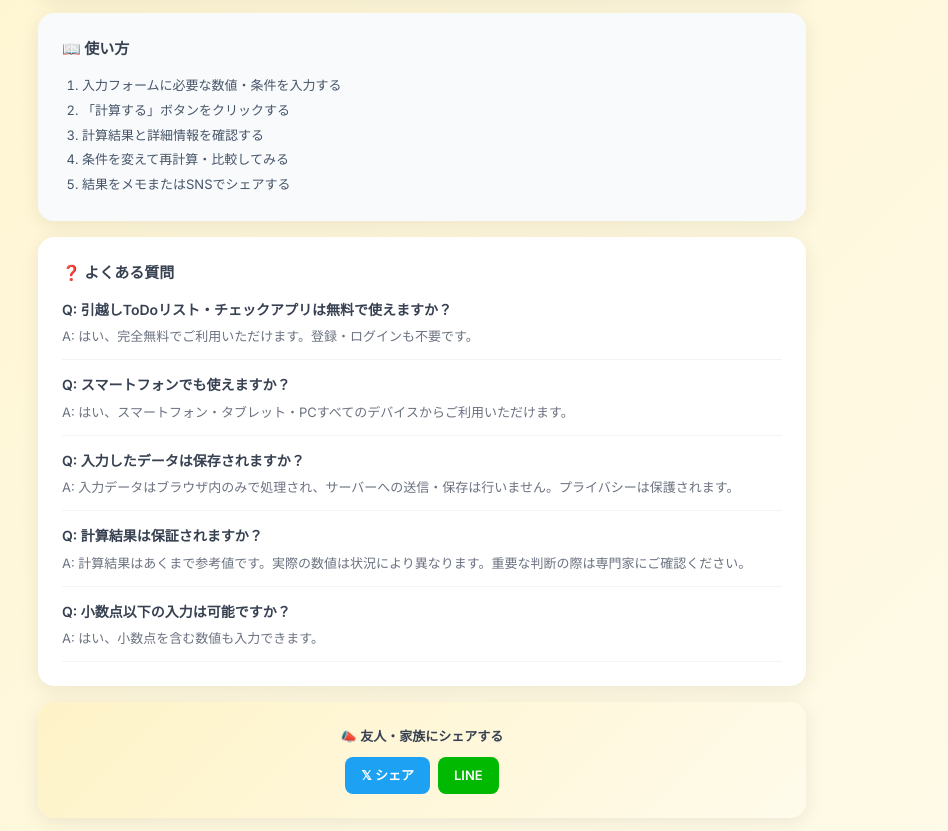
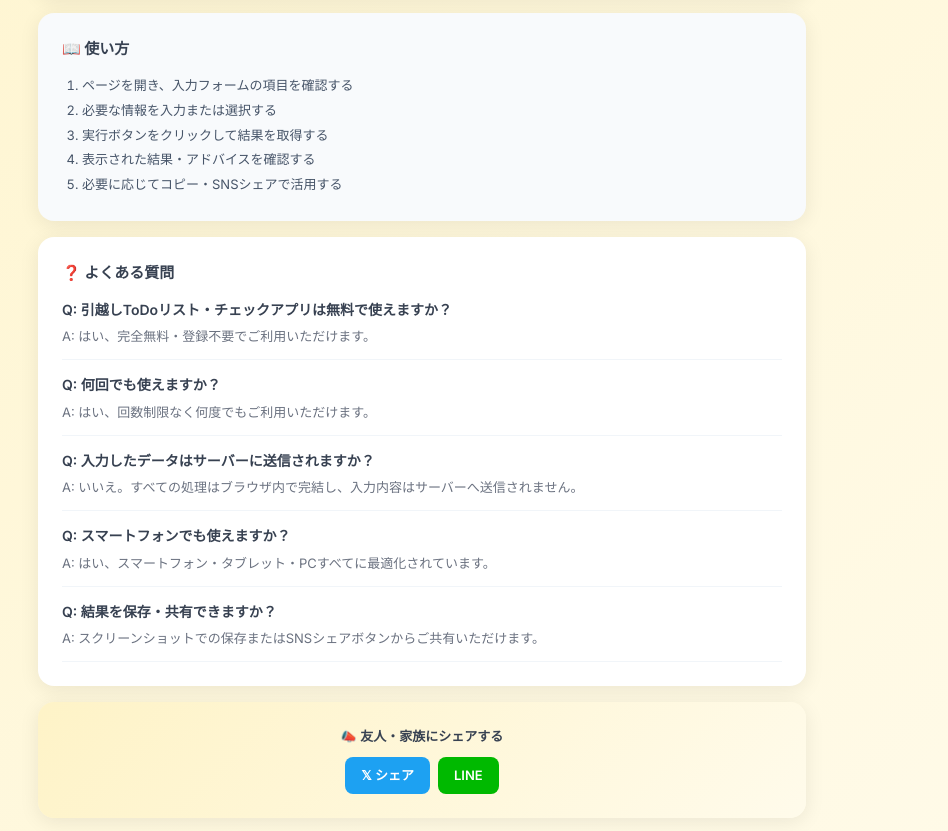
Before and after one commit to appadaycreator/moving-checklist-app, a plain HTML site: page index.html in a window 1280 px wide. Shown: the part 865-1696 px from the top of the page, without its empty margins (218-1166 px from the left). Drawn offline with Linux system fonts and the light colour scheme.

Commit message:
improve: PDCA自動改善 2026-05-25

```diff
--- a/index.html
+++ b/index.html
@@ -27,7 +27,7 @@
     <!-- AdSense -->
     <script async src="https://pagead2.googlesyndication.com/pagead/js/adsbygoogle.js?client=ca-pub-8427583028015858" crossorigin="anonymous"></script>
     <script type="application/ld+json">{"@context":"https://schema.org","@type":"WebApplication","name":"引越しToDoリスト・チェックアプリ","description":"引越し前後の手続き・準備を時系列チェックリストで管理。スケジュール計算も自動化。登録不要・完全無料でご利用いただけます。","url":"https://appadaycreator.com/moving-checklist-app/","applicationCategory":"UtilityApplication","operatingSystem":"Any","inLanguage":"ja","offers":{"@type":"Offer","price":"0","priceCurrency":"JPY"},"author":{"@type":"Organization","name":"AppADayCreator","url":"https://appadaycreator.com/"}}</script>
-    <script type="application/ld+json">{"@context": "https://schema.org", "@type": "FAQPage", "mainEntity": [{"@type": "Question", "name": "引越しToDoリスト・チェックアプリは無料で使えますか？", "acceptedAnswer": {"@type": "Answer", "text": "はい、完全無料でご利用いただけます。登録・ログインも不要です。"}}, {"@type": "Question", "name": "スマートフォンでも使えますか？", "acceptedAnswer": {"@type": "Answer", "text": "はい、スマートフォン・タブレット・PCすべてのデバイスからご利用いただけます。"}}, {"@type": "Question", "name": "入力したデータは保存されますか？", "acceptedAnswer": {"@type": "Answer", "text": "入力データはブラウザ内のみで処理され、サーバーへの送信・保存は行いません。プライバシーは保護されます。"}}, {"@type": "Question", "name": "計算結果は保証されますか？", "acceptedAnswer": {"@type": "Answer", "text": "計算結果はあくまで参考値です。実際の数値は状況により異なります。重要な判断の際は専門家にご確認ください。"}}, {"@type": "Question", "name": "小数点以下の入力は可能ですか？", "acceptedAnswer": {"@type": "Answer", "text": "はい、小数点を含む数値も入力できます。"}}]}</script>
+    <script type="application/ld+json">{"@context": "https://schema.org", "@type": "FAQPage", "mainEntity": [{"@type": "Question", "name": "引越しToDoリスト・チェックアプリは無料で使えますか？", "acceptedAnswer": {"@type": "Answer", "text": "はい、完全無料・登録不要でご利用いただけます。"}}, {"@type": "Question", "name": "何回でも使えますか？", "acceptedAnswer": {"@type": "Answer", "text": "はい、回数制限なく何度でもご利用いただけます。"}}, {"@type": "Question", "name": "入力したデータはサーバーに送信されますか？", "acceptedAnswer": {"@type": "Answer", "text": "いいえ。すべての処理はブラウザ内で完結し、入力内容はサーバーへ送信されません。"}}, {"@type": "Question", "name": "スマートフォンでも使えますか？", "acceptedAnswer": {"@type": "Answer", "text": "はい、スマートフォン・タブレット・PCすべてに最適化されています。"}}, {"@type": "Question", "name": "結果を保存・共有できますか？", "acceptedAnswer": {"@type": "Answer", "text": "スクリーンショットでの保存またはSNSシェアボタンからご共有いただけます。"}}]}</script>
     <style>
         * { margin: 0; padding: 0; box-sizing: border-box; }
         body { font-family: 'Inter', 'Noto Sans JP', sans-serif; background: linear-gradient(135deg, #FEF3C7 0%, #FFFBEB 100%); min-height: 100vh; color: #333; line-height: 1.6; }
@@ -106,11 +106,11 @@
         <div class="card" style="margin-top:8px;background:#f8fafc;">
             <h2 style="font-size:15px;font-weight:700;margin-bottom:12px;color:#374151;">📖 使い方</h2>
             <ol style="padding-left:20px;font-size:13px;color:#475569;line-height:1.9;">
-                <li>入力フォームに必要な数値・条件を入力する</li>
-                <li>「計算する」ボタンをクリックする</li>
-                <li>計算結果と詳細情報を確認する</li>
-                <li>条件を変えて再計算・比較してみる</li>
-                <li>結果をメモまたはSNSでシェアする</li>
+                <li>ページを開き、入力フォームの項目を確認する</li>
+                <li>必要な情報を入力または選択する</li>
+                <li>実行ボタンをクリックして結果を取得する</li>
+                <li>表示された結果・アドバイスを確認する</li>
+                <li>必要に応じてコピー・SNSシェアで活用する</li>
             </ol>
         </div>
 
@@ -120,23 +120,23 @@
             <div style="display:flex;flex-direction:column;gap:14px;">
             <div style="border-bottom:1px solid #f1f5f9;padding-bottom:12px;">
               <p style="font-size:14px;font-weight:600;color:#374151;margin-bottom:4px;">Q: 引越しToDoリスト・チェックアプリは無料で使えますか？</p>
-              <p style="font-size:13px;color:#6b7280;line-height:1.7;">A: はい、完全無料でご利用いただけます。登録・ログインも不要です。</p>
+              <p style="font-size:13px;color:#6b7280;line-height:1.7;">A: はい、完全無料・登録不要でご利用いただけます。</p>
+            </div>
+            <div style="border-bottom:1px solid #f1f5f9;padding-bottom:12px;">
+              <p style="font-size:14px;font-weight:600;color:#374151;margin-bottom:4px;">Q: 何回でも使えますか？</p>
+              <p style="font-size:13px;color:#6b7280;line-height:1.7;">A: はい、回数制限なく何度でもご利用いただけます。</p>
+            </div>
+            <div style="border-bottom:1px solid #f1f5f9;padding-bottom:12px;">
+              <p style="font-size:14px;font-weight:600;color:#374151;margin-bottom:4px;">Q: 入力したデータはサーバーに送信されますか？</p>
+              <p style="font-size:13px;color:#6b7280;line-height:1.7;">A: いいえ。すべての処理はブラウザ内で完結し、入力内容はサーバーへ送信されません。</p>
             </div>
             <div style="border-bottom:1px solid #f1f5f9;padding-bottom:12px;">
               <p style="font-size:14px;font-weight:600;color:#374151;margin-bottom:4px;">Q: スマートフォンでも使えますか？</p>
-              <p style="font-size:13px;color:#6b7280;line-height:1.7;">A: はい、スマートフォン・タブレット・PCすべてのデバイスからご利用いただけます。</p>
+              <p style="font-size:13px;color:#6b7280;line-height:1.7;">A: はい、スマートフォン・タブレット・PCすべてに最適化されています。</p>
             </div>
             <div style="border-bottom:1px solid #f1f5f9;padding-bottom:12px;">
-              <p style="font-size:14px;font-weight:600;color:#374151;margin-bottom:4px;">Q: 入力したデータは保存されますか？</p>
-              <p style="font-size:13px;color:#6b7280;line-height:1.7;">A: 入力データはブラウザ内のみで処理され、サーバーへの送信・保存は行いません。プライバシーは保護されます。</p>
-            </div>
-            <div style="border-bottom:1px solid #f1f5f9;padding-bottom:12px;">
-              <p style="font-size:14px;font-weight:600;color:#374151;margin-bottom:4px;">Q: 計算結果は保証されますか？</p>
-              <p style="font-size:13px;color:#6b7280;line-height:1.7;">A: 計算結果はあくまで参考値です。実際の数値は状況により異なります。重要な判断の際は専門家にご確認ください。</p>
-            </div>
-            <div style="border-bottom:1px solid #f1f5f9;padding-bottom:12px;">
-              <p style="font-size:14px;font-weight:600;color:#374151;margin-bottom:4px;">Q: 小数点以下の入力は可能ですか？</p>
-              <p style="font-size:13px;color:#6b7280;line-height:1.7;">A: はい、小数点を含む数値も入力できます。</p>
+              <p style="font-size:14px;font-weight:600;color:#374151;margin-bottom:4px;">Q: 結果を保存・共有できますか？</p>
+              <p style="font-size:13px;color:#6b7280;line-height:1.7;">A: スクリーンショットでの保存またはSNSシェアボタンからご共有いただけます。</p>
             </div>
             </div>
         </div>
```
